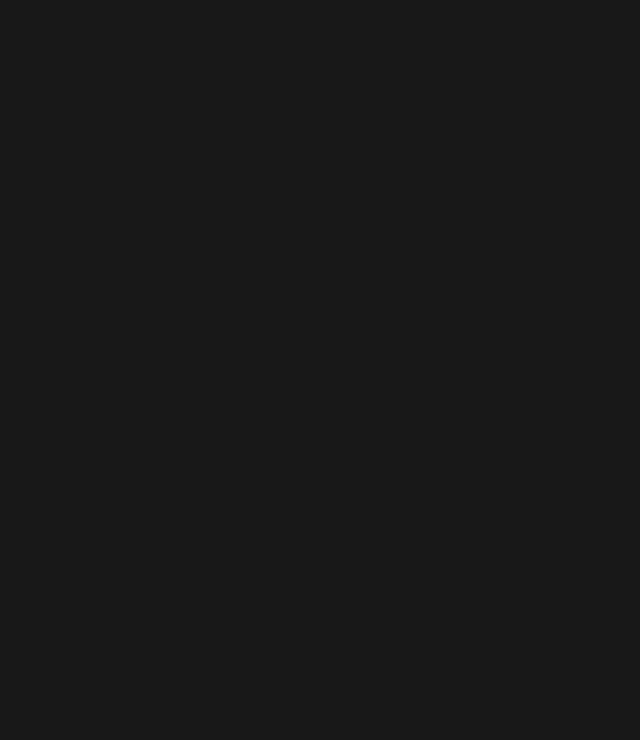
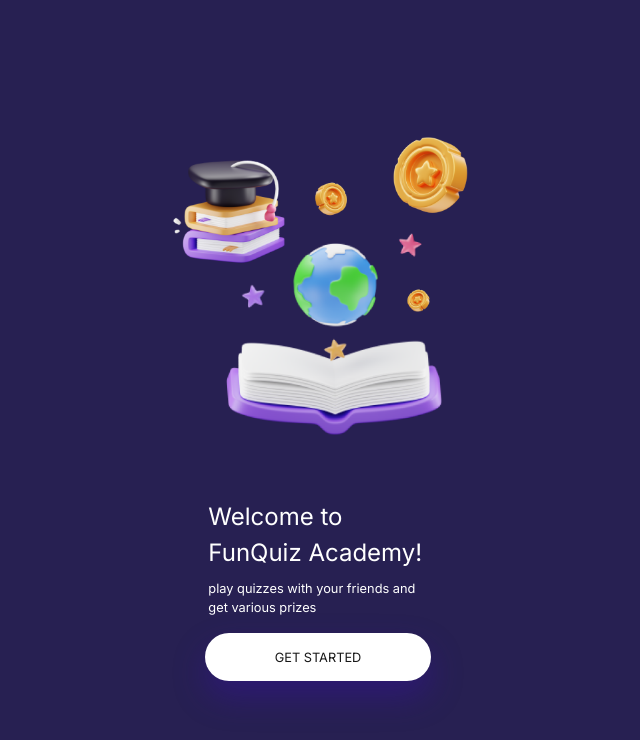
Before and after one commit to tamazm/skratchgames, a React (Vite) app: page /quiz-game in a window 1280 px wide. Before the commit this address had no page. Shown: the top 740 px of the page, without its empty margins (322-962 px from the left). Built offline with nearby package versions, Linux system fonts and the light colour scheme.

Commit message:
add quiz to route

```diff
--- a/src/App.jsx
+++ b/src/App.jsx
@@ -1,6 +1,7 @@
 import { BrowserRouter as Router, Routes, Route } from "react-router-dom";
 import SlotsMachine4 from "./components/SlotsMachine4";
 import Game1 from "./components/Game/Main";
+import QuizzGame3 from "./components/QuizGame3";
 import "./App.css";
 
 function App() {
@@ -9,6 +10,7 @@
       <Routes>
         <Route path="/wheel-of-fortune" element={<Game1 />} />
         <Route path="/slots-machine" element={<SlotsMachine4 />} />
+        <Route path="/quiz-game" element={<QuizzGame3 />} />
       </Routes>
     </Router>
   );
--- a/src/components/QuizGame3/QuizGame3.jsx
+++ b/src/components/QuizGame3/QuizGame3.jsx
@@ -54,7 +54,7 @@
 function QuizzGame3() {
   const [startQuiz, setStartQuiz] = useState(false);
   const [quizComplete, setQuizComplete] = useState(false);
-  const [timeLeft, setTimeLeft] = useState(800); // 3 minutes in seconds
+  const [timeLeft, setTimeLeft] = useState(80); // 3 minutes in seconds
   const [currentQuestionIndex, setCurrentQuestionIndex] = useState(0);
   const [selectedOption, setSelectedOption] = useState(null); // Track selected option for each question
   const [answers, setAnswers] = useState([]);
--- a/src/components/QuizGame3/QuizGame3.module.css
+++ b/src/components/QuizGame3/QuizGame3.module.css
@@ -4,7 +4,7 @@
   display: flex;
   align-items: center;
   justify-content: center;
-  background: radial-gradient(circle, #B566B1 0%, #C42525 100%);
+  background: #272052;
 
 }
 .VisibleQuizzGame {
@@ -126,9 +126,10 @@
 }
 .QuestionBtnDiv {
   width: 15rem;
+  height: 15rem;
   display: flex;
   align-items: center;
-  justify-content: center;
+  justify-content:flex-start;
   flex-direction: column;
   gap: 1rem;
 }
```
